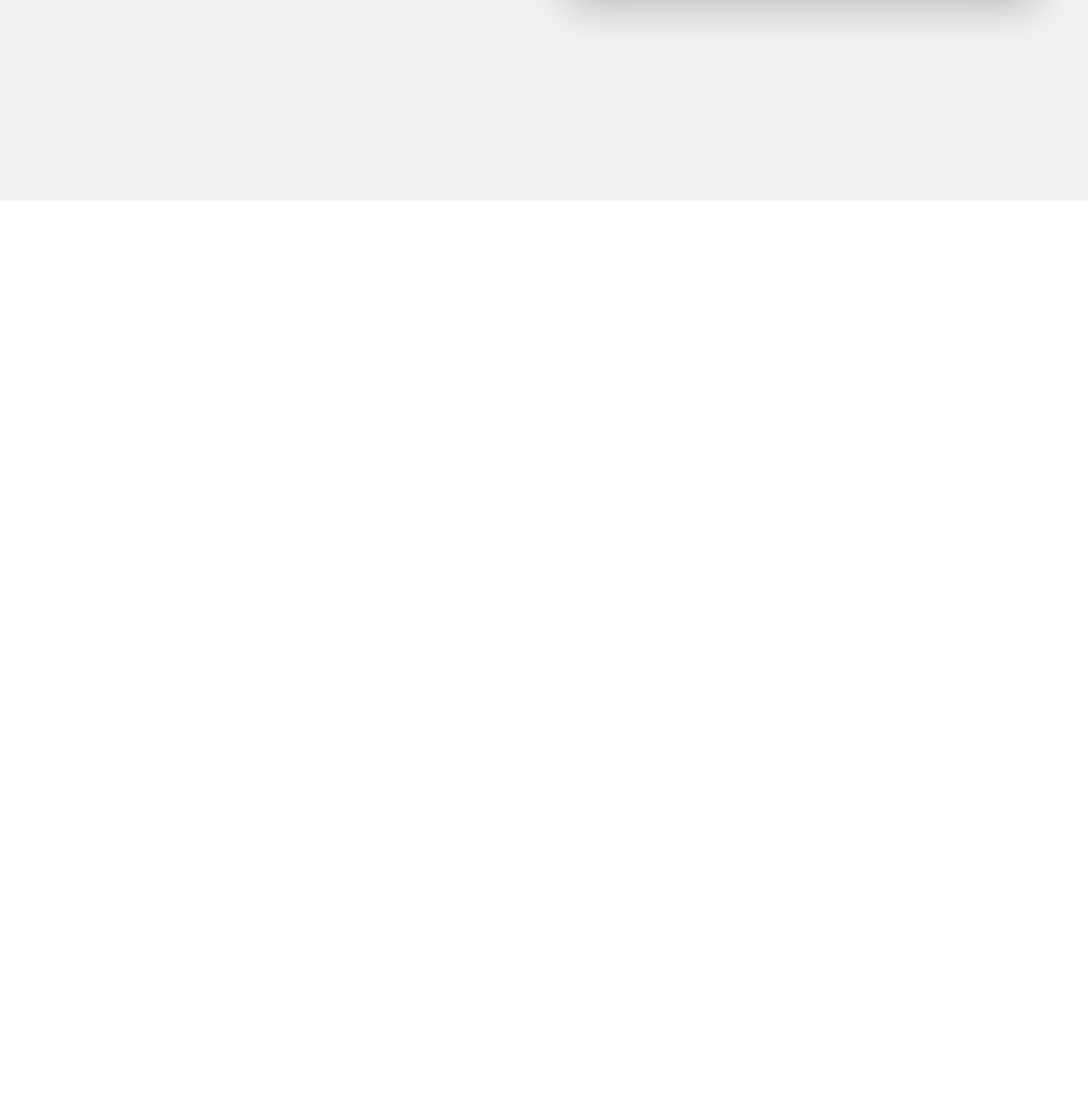
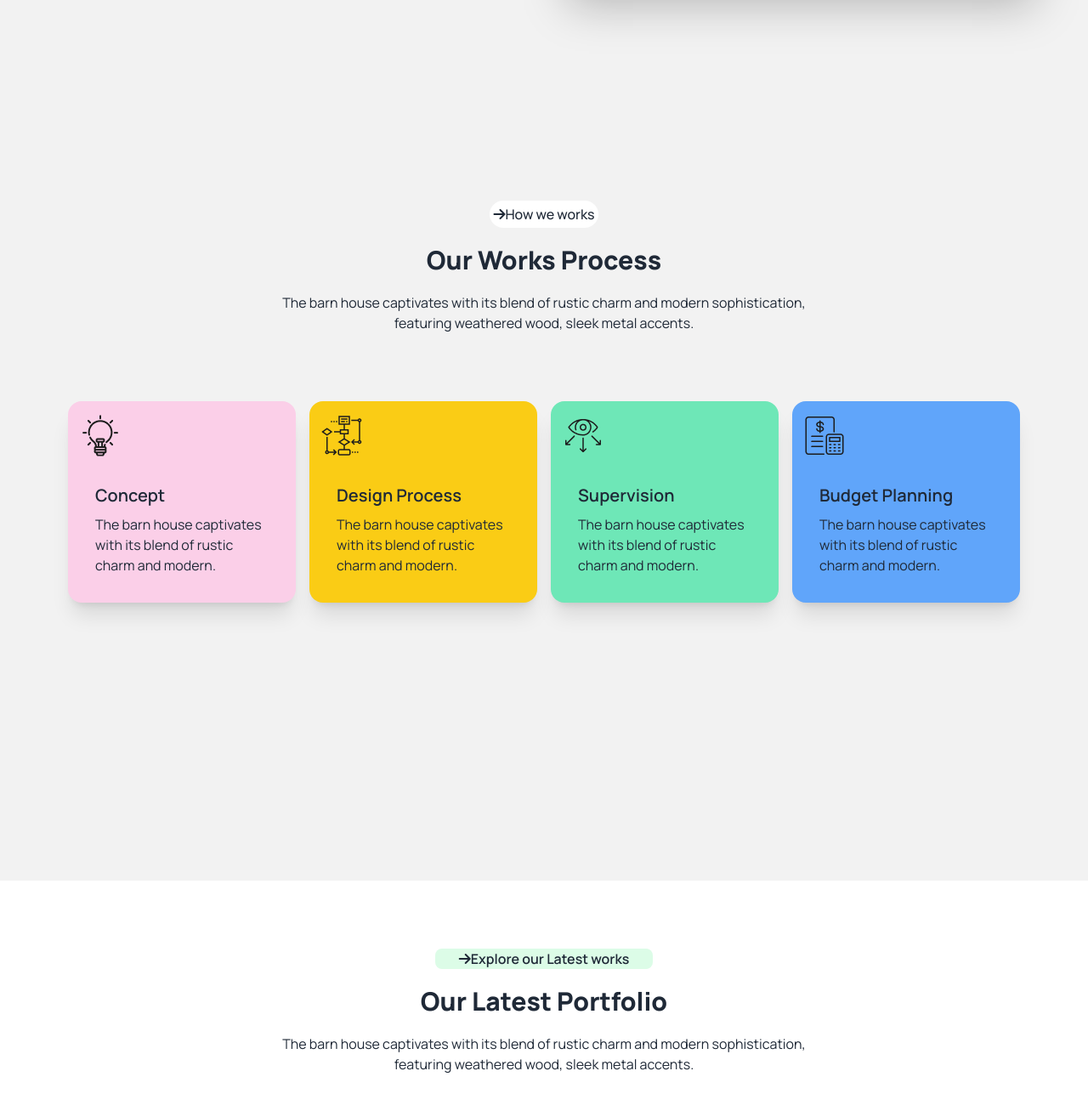
Before and after one commit to rima2787/B10-Assignment-03, a plain HTML site: page index.html in a window 1280 px wide. Shown: the part 1478-2778 px from the top of the page at 85% size. Before the commit the page ends 1714 px from the top, so only its background shows below. Drawn offline with nearby package versions, Linux system fonts and the light colour scheme.

Commit message:
added our work section

```diff
--- a/index.html
+++ b/index.html
@@ -131,6 +131,7 @@
 
     </header>
     <main>
+        <!-- About us -->
         <div class="hero bg-base-200 pt-14 min-h-screen">
             <div class="hero-content flex-col-reverse lg:flex-row-reverse gap-x-20">
                 <div class="border  mb-40">
@@ -138,7 +139,8 @@
                 </div>
                 <div>
                     <img class="hidden lg:block" src="./assets/Vector.png" alt="">
-                    <a class="bg-white text-center rounded-full font-semibold lg:ml-20 ml-48 p-2"><i class="fa-solid fa-arrow-right"></i>About
+                    <a class="bg-white text-center rounded-full font-semibold lg:ml-20 ml-48 p-2"><i
+                            class="fa-solid fa-arrow-right"></i>About
                         Us</a>
 
                     <div class="lg:mb-60 lg:mt-10 text-center">
@@ -153,7 +155,8 @@
                             </div>
                             <div class="pl-4">
                                 <h1 class="font-bold text-start">Commercial</h1>
-                                <p class="mt-3 text-start">The barn house captivates with its blend <br> of rustic charm and
+                                <p class="mt-3 text-start">The barn house captivates with its blend <br> of rustic charm
+                                    and
                                     modern.</p>
                             </div>
                         </div>
@@ -163,11 +166,102 @@
                             </div>
                             <div class="pl-4 ">
                                 <h1 class="font-bold text-start">Residential</h1>
-                                <p class="mt-3 text-start">The barn house captivates with its blend <br> of rustic charm and
+                                <p class="mt-3 text-start">The barn house captivates with its blend <br> of rustic charm
+                                    and
                                     modern.</p>
                             </div>
                         </div>
                     </div>
+                </div>
+            </div>
+        </div>
+
+        <!-- Our work process -->
+
+        <div class="bg-base-200 min-h-screen">
+            <div class="text-center">
+                <div class="lg:w-[10%]  w-[30%] h-[50%] mx-auto mb-5">
+                    <h6 class="font-medium p-1 bg-white rounded-full"><i class="fa-solid fa-arrow-right"></i>How we
+                        works
+                    </h6>
+                </div>
+                <div class="mb-20">
+                    <h3 class="text-3xl font-extrabold pb-5">Our Works Process</h3>
+                    <p>The barn house captivates with its blend of rustic charm and modern sophistication, <br>featuring
+                        weathered
+                        wood, sleek metal accents.</p>
+                </div>
+            </div>
+            <div class="grid lg:grid-cols-4 grid-cols-1 mx-auto gap-4 px-20">
+                <div>
+                    <div class="card bg-pink-200 shadow-xl">
+                        <div class="w-[28%] pt-4">
+                            <figure>
+                                <img src="./assets/concept.png" alt="" />
+                            </figure>
+                        </div>
+                        <div class="card-body">
+                            <h2 class="card-title">Concept</h2>
+                            <p>The barn house captivates with its blend of rustic charm and modern.</p>
+                        </div>
+                    </div>
+                </div>
+                <div>
+                    <div class="card bg-yellow-400 shadow-xl">
+                        <div class="w-[28%] pt-4">
+                            <figure>
+                                <img src="./assets/flow-chart.png" alt="" />
+                            </figure>
+                        </div>
+                        <div class="card-body">
+                            <h2 class="card-title">Design Process</h2>
+                            <p>The barn house captivates with its blend of rustic charm and modern.</p>
+                        </div>
+                    </div>
+                </div>
+                <div>
+                    <div class="card bg-emerald-300 shadow-xl">
+                        <div class="w-[28%] pt-4">
+                            <figure>
+                                <img src="./assets/vision.png" alt="" />
+                            </figure>
+                        </div>
+                        <div class="card-body">
+                            <h2 class="card-title">Supervision</h2>
+                            <p>The barn house captivates with its blend of rustic charm and modern.</p>
+                        </div>
+                    </div>
+                </div>
+                <div>
+                    <div class="card bg-blue-400 shadow-xl">
+                        <div class="w-[28%] pt-4">
+                            <figure>
+                                <img src="./assets/budget-planning.png" alt="" />
+                            </figure>
+                        </div>
+                        <div class="card-body">
+                            <h2 class="card-title">Budget Planning</h2>
+                            <p>The barn house captivates with its blend of rustic charm and modern.</p>
+                        </div>
+                    </div>
+                </div>
+            </div>
+        </div>
+        </div>
+        <!-- Our Latest portfolio -->
+
+        <div class="min-h-screen">
+            <div class="text-center">
+                <div class="lg:w-[20%]  w-[50%] h-[50%] mx-auto mb-5 mt-20">
+                    <h6 class="font-semibold  bg-green-100 rounded-lg"><i class="fa-solid fa-arrow-right"></i>Explore
+                        our Latest
+                        works</h6>
+                </div>
+                <div class="mb-20">
+                    <h3 class="text-3xl rounded-full font-extrabold pb-5">Our Latest Portfolio</h3>
+                    <p>The barn house captivates with its blend of rustic charm and modern sophistication,<br>featuring
+                        weathered
+                        wood, sleek metal accents.</p>
                 </div>
             </div>
         </div>
```
